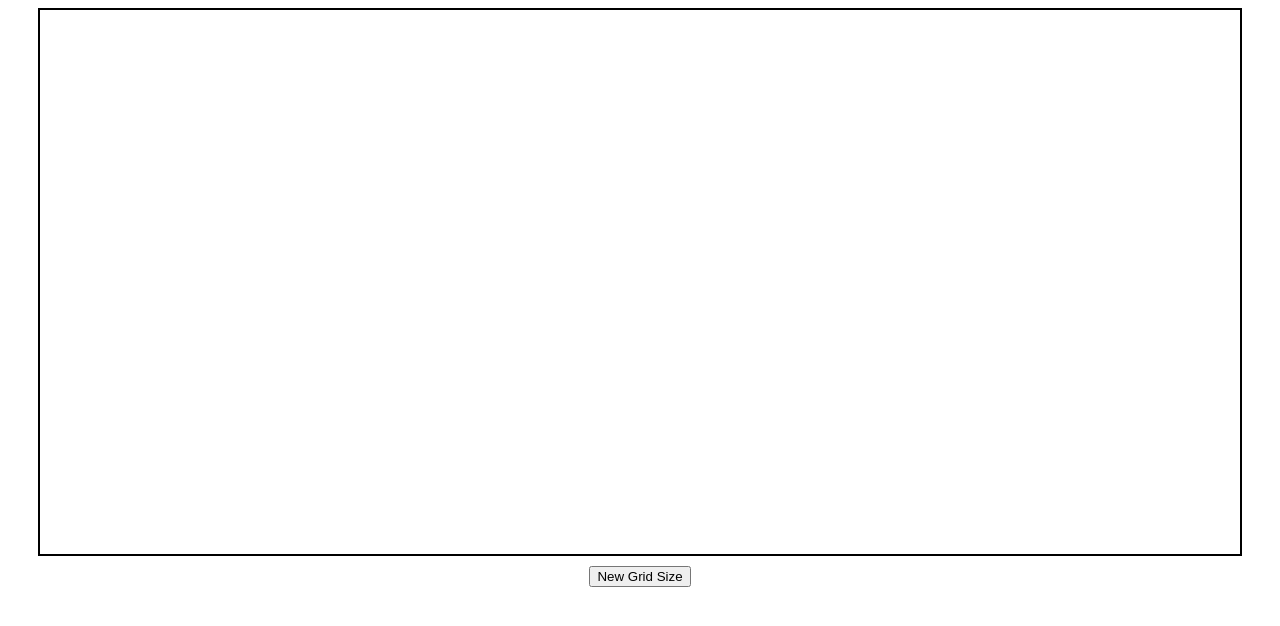
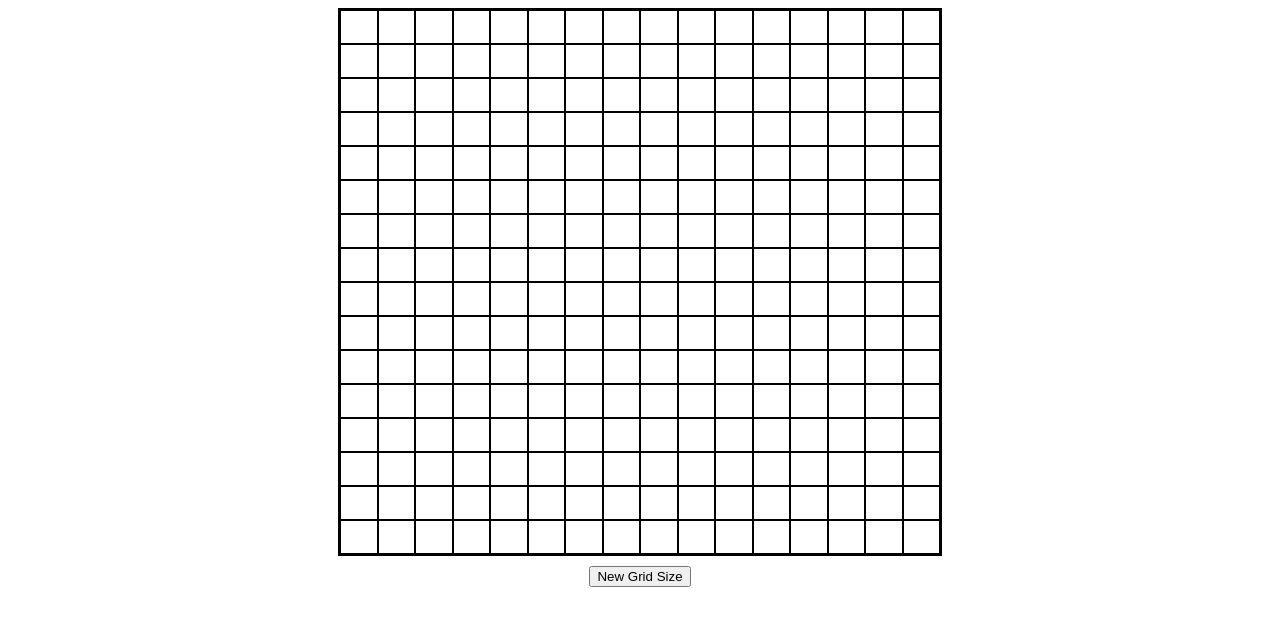
Before and after one commit to NotPedrovisk/EtchASketch, a plain HTML site: page index.html in a window 1280 px wide. Drawn offline with Linux system fonts and the light colour scheme.

Commit message:
Tring to get container to stay same size when adding more cells

```diff
--- a/scripts.js
+++ b/scripts.js
@@ -1,11 +1,15 @@
 const container = document.querySelector("div");
 
 
-//create a loop maybe for creating 16x16 divs
+//used for generating grid
 let currentRow = 16
 let currentColumn = 16
 
+
 function drawGrid(){
+    const containerSize = 600;
+    const cellSize = containerSize/currentRow;
+
     for(let i = 0; i < currentRow; i++){
         const newRow = document.createElement("div");
         newRow.setAttribute("class", "row");
@@ -13,6 +17,7 @@ function drawGrid(){
         for(let n = 0; n < currentColumn; n++){
             const newColumn = document.createElement("div");
             newColumn.setAttribute("class", "column");
+
 
             newColumn.addEventListener("mouseenter", ()=>{
                 newColumn.style.backgroundColor = "black";
@@ -25,6 +30,7 @@ function drawGrid(){
 
         container.appendChild(newRow);
     }
+
 }
 
 
@@ -32,15 +38,23 @@ function drawGrid(){
 const popUpButton = document.createElement("button");
 popUpButton.textContent = "New Grid Size";
 popUpButton.addEventListener("click", ()=>{
-    currentRow = prompt("Enter new Grid dimension 1-100")
-    currentColumn = currentRow
+    let input = prompt("Enter new Grid dimension 1-100");
+    let size = parseInt(input);
+
+    if (!Number.isInteger(size) || size <1 || size >100){
+        alert("Invalid input. Please enter number between 1 and 100");
+        return;
+    }
+
+    currentRow = size;
+    currentColumn = size;
 
 
     changeGrid()
 })
 document.body.appendChild(popUpButton)
 
-
+//deletes old grid and draws new one
 function changeGrid(){
     while (container.firstChild){
         container.removeChild(container.firstChild);
@@ -51,4 +65,3 @@ function changeGrid(){
 }
 
 drawGrid()
-console.log(container.children.length)
--- a/styles.css
+++ b/styles.css
@@ -1,24 +1,26 @@
-
-
-
 
 .container{
-    max-width: 1200px;
+    display:flex;
+    flex-direction: column;
+    max-width: 600px;
+    max-height: 600px;
     margin:0 auto;
     border:2px solid black;
-
 }
 
 .row{
     display:flex;
-    gap:2px;
-    margin-bottom: 2px;
+    flex:1;
 }
 
 .column{
+    display:flex;
     flex:1;
     background-color: white;
-    padding: 1rem 0;
+    box-sizing: border-box;
+    border: 1px solid black;
+    padding:1rem 0
+
 }
 
 button{
```
